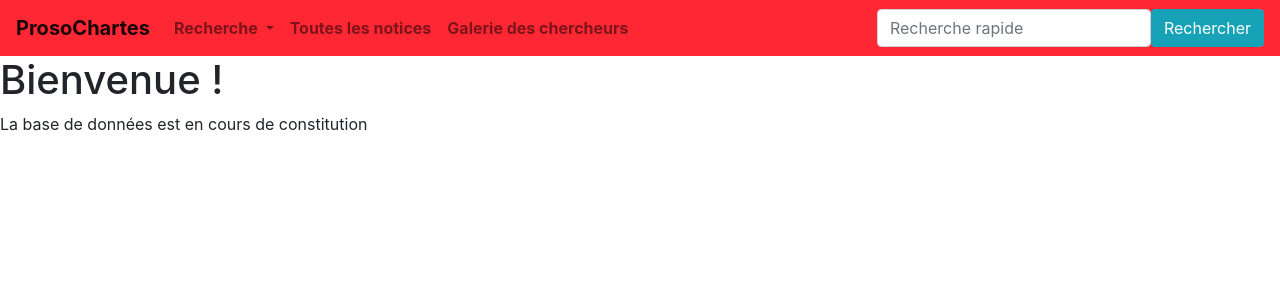
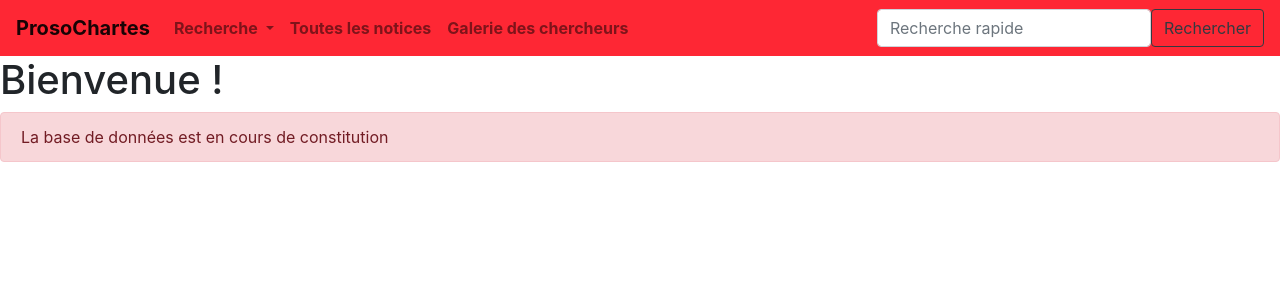
Before and after one commit to Chartes-TNAH/prosopochartes, a Python web app: template prosopapp/app/templates/pages/accueil.html in a window 1280 px wide. Shown: the top 300 px of the page. Run offline with Jinja, Linux system fonts and the light colour scheme; the template is opened without the code that fills it, so the values that code supplies are empty; some libraries are stand-ins or nearby versions.

Commit message:
Modifications Bootstrap headerfooter + accueil

```diff
--- a/prosopapp/app/templates/headerfooter_test.html
+++ b/prosopapp/app/templates/headerfooter_test.html
@@ -32,7 +32,7 @@
         </ul>
         <form class="form-inline" action="{{url_for('recherche')}}" method="GET">
           <input class="form-control" name="keyword" type="search" placeholder="Recherche rapide" aria-label="Recherche">
-          <button class="btn btn-info" type="submit">Rechercher</button>
+          <button class="btn btn-outline-dark" type="submit">Rechercher</button>
         </form>
       </nav>
         <div class="row">
--- a/prosopapp/app/templates/pages/accueil.html
+++ b/prosopapp/app/templates/pages/accueil.html
@@ -2,5 +2,7 @@
 
 {% block corps %}
 <h1>Bienvenue !</h1>
-        <p>La base de données est en cours de constitution</p>
+<div class="alert alert-danger" role="alert">
+  La base de données est en cours de constitution
+</div>
 {% endblock %}
```
